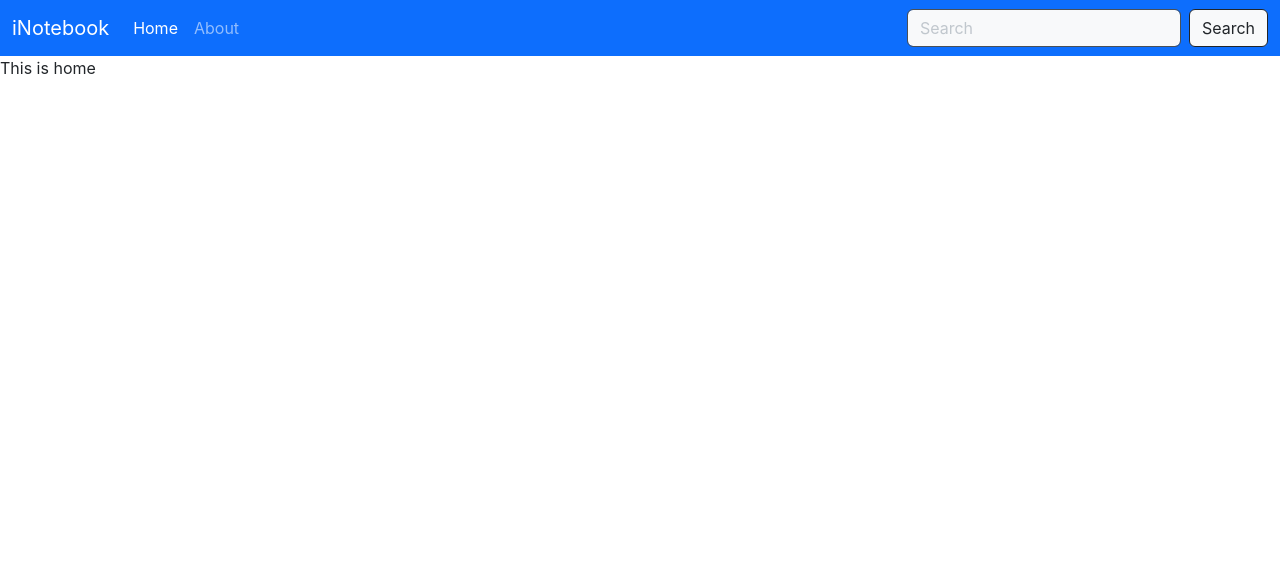
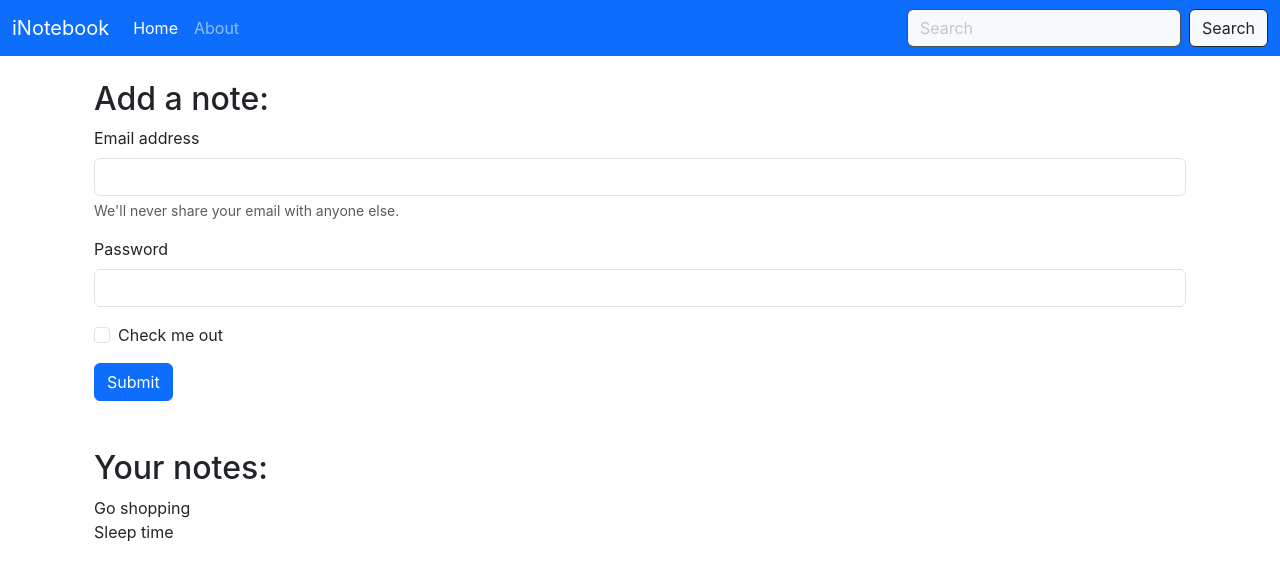
Before and after one commit to MuminBashir/iNotebook-frontend, a React (Create React App) app: page / in a window 1280 px wide. Shown: the top 580 px of the page. Built offline with nearby package versions, Linux system fonts and the light colour scheme.

Commit message:
created noteContext

```diff
--- a/src/App.js
+++ b/src/App.js
@@ -9,10 +9,12 @@
     <>
       <BrowserRouter>
         <Navbar />
-        <Routes>
-          <Route exact path="/" element={<Home />} />
-          <Route exact path="/about" element={<About />} />
-        </Routes>
+        <div className="container">
+          <Routes>
+            <Route exact path="/" element={<Home />} />
+            <Route exact path="/about" element={<About />} />
+          </Routes>
+        </div>
       </BrowserRouter>
     </>
   );
--- a/src/components/Home.js
+++ b/src/components/Home.js
@@ -1,9 +1,60 @@
-import React from 'react'
+import React, { useContext } from "react";
+import noteContext from "../context/notes/noteContext";
 
 export default function Home() {
+  const context = useContext(noteContext);
+  const { notes, setNotes } = context;
   return (
-    <div>
-      This is home
-    </div>
-  )
+    <>
+      <div className="container mt-4">
+        <h2>Add a note:</h2>
+        <form>
+          <div className="mb-3">
+            <label htmlFor="exampleInputEmail1" className="form-label">
+              Email address
+            </label>
+            <input
+              type="email"
+              className="form-control"
+              id="exampleInputEmail1"
+              aria-describedby="emailHelp"
+            />
+            <div id="emailHelp" className="form-text">
+              We'll never share your email with anyone else.
+            </div>
+          </div>
+          <div className="mb-3">
+            <label htmlFor="exampleInputPassword1" className="form-label">
+              Password
+            </label>
+            <input
+              type="password"
+              className="form-control"
+              id="exampleInputPassword1"
+            />
+          </div>
+          <div className="mb-3 form-check">
+            <input
+              type="checkbox"
+              className="form-check-input"
+              id="exampleCheck1"
+            />
+            <label className="form-check-label" htmlFor="exampleCheck1">
+              Check me out
+            </label>
+          </div>
+          <button type="submit" className="btn btn-primary">
+            Submit
+          </button>
+        </form>
+      </div>
+
+      <div className="container mt-5">
+        <h2>Your notes:</h2>
+        {notes.map((note) => {
+          return <div>{note.title}</div>;
+        })}
+      </div>
+    </>
+  );
 }
--- /dev/null
+++ b/src/context/notes/NoteState.js
@@ -0,0 +1,35 @@
+import NoteContext from "./noteContext";
+import { useState } from "react";
+
+const NoteState = (props) => {
+  const initialNotes = [
+    {
+      _id: "64908ecefc4f9aad0b74c82c",
+      user: "648f18f134bec0f99c0a49de",
+      title: "Go shopping",
+      description: "shop at d-mart in evening",
+      tag: "personal",
+      date: "2023-06-19T17:22:22.086Z",
+      __v: 0,
+    },
+    {
+      _id: "64908eedfc4f9aad0b74c82e",
+      user: "648f18f134bec0f99c0a49de",
+      title: "Sleep time",
+      description: "Sleep at 10pm",
+      tag: "General",
+      date: "2023-06-19T17:22:53.955Z",
+      __v: 0,
+    },
+  ];
+
+  const [notes, setNotes] = useState(initialNotes);
+
+  return (
+    <NoteContext.Provider value={{ notes, setNotes }}>
+      {props.children}
+    </NoteContext.Provider>
+  );
+};
+
+export default NoteState;
--- /dev/null
+++ b/src/context/notes/noteContext.js
@@ -0,0 +1,5 @@
+import { createContext } from "react";
+
+const noteContext = createContext();
+
+export default noteContext;
--- a/src/index.js
+++ b/src/index.js
@@ -1,13 +1,16 @@
-import React from 'react';
-import ReactDOM from 'react-dom/client';
-import './index.css';
-import App from './App';
-import reportWebVitals from './reportWebVitals';
+import React from "react";
+import ReactDOM from "react-dom/client";
+import "./index.css";
+import App from "./App";
+import reportWebVitals from "./reportWebVitals";
+import NoteState from "./context/notes/NoteState";
 
-const root = ReactDOM.createRoot(document.getElementById('root'));
+const root = ReactDOM.createRoot(document.getElementById("root"));
 root.render(
   <React.StrictMode>
-    <App />
+    <NoteState>
+      <App />
+    </NoteState>
   </React.StrictMode>
 );
 
```
